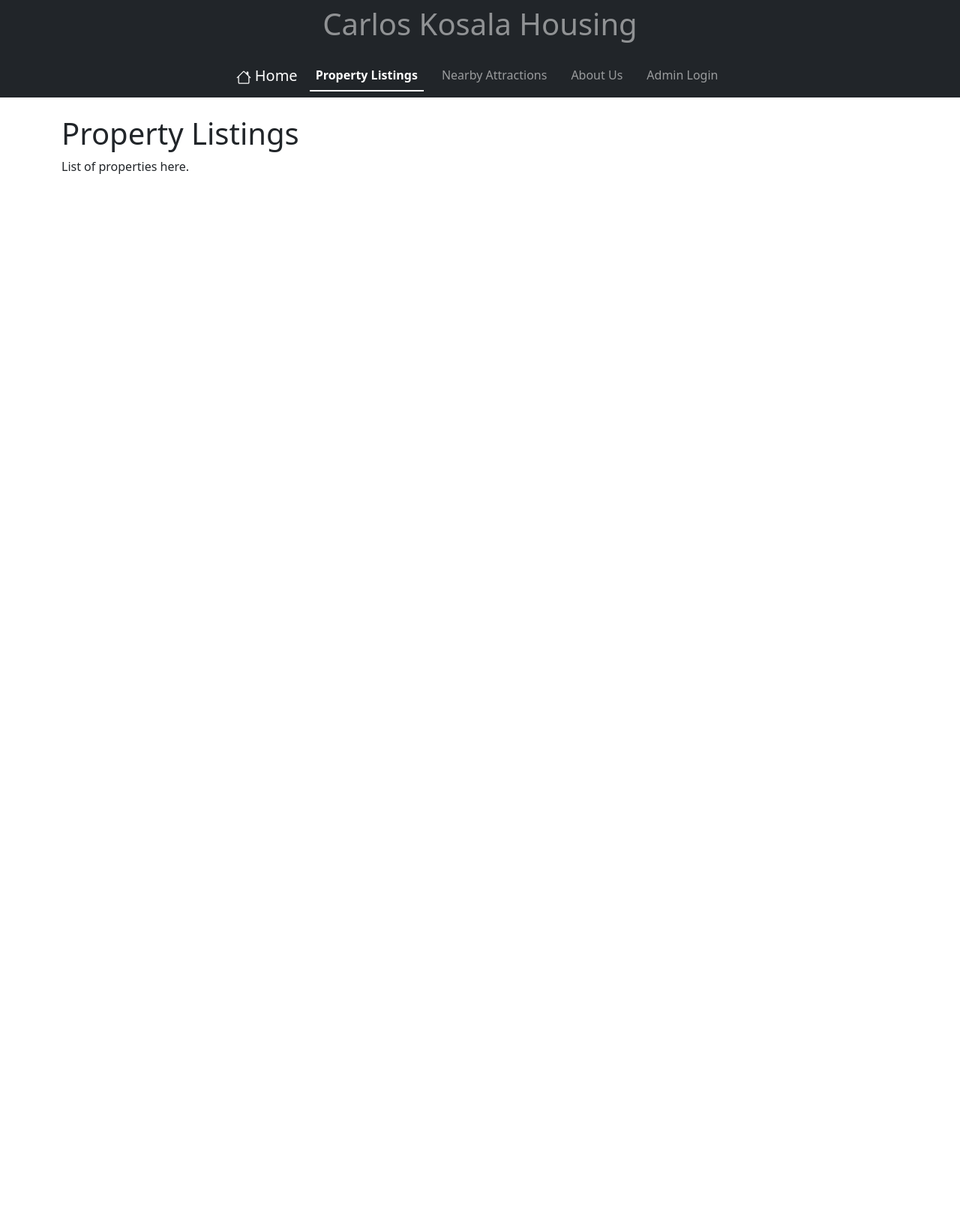
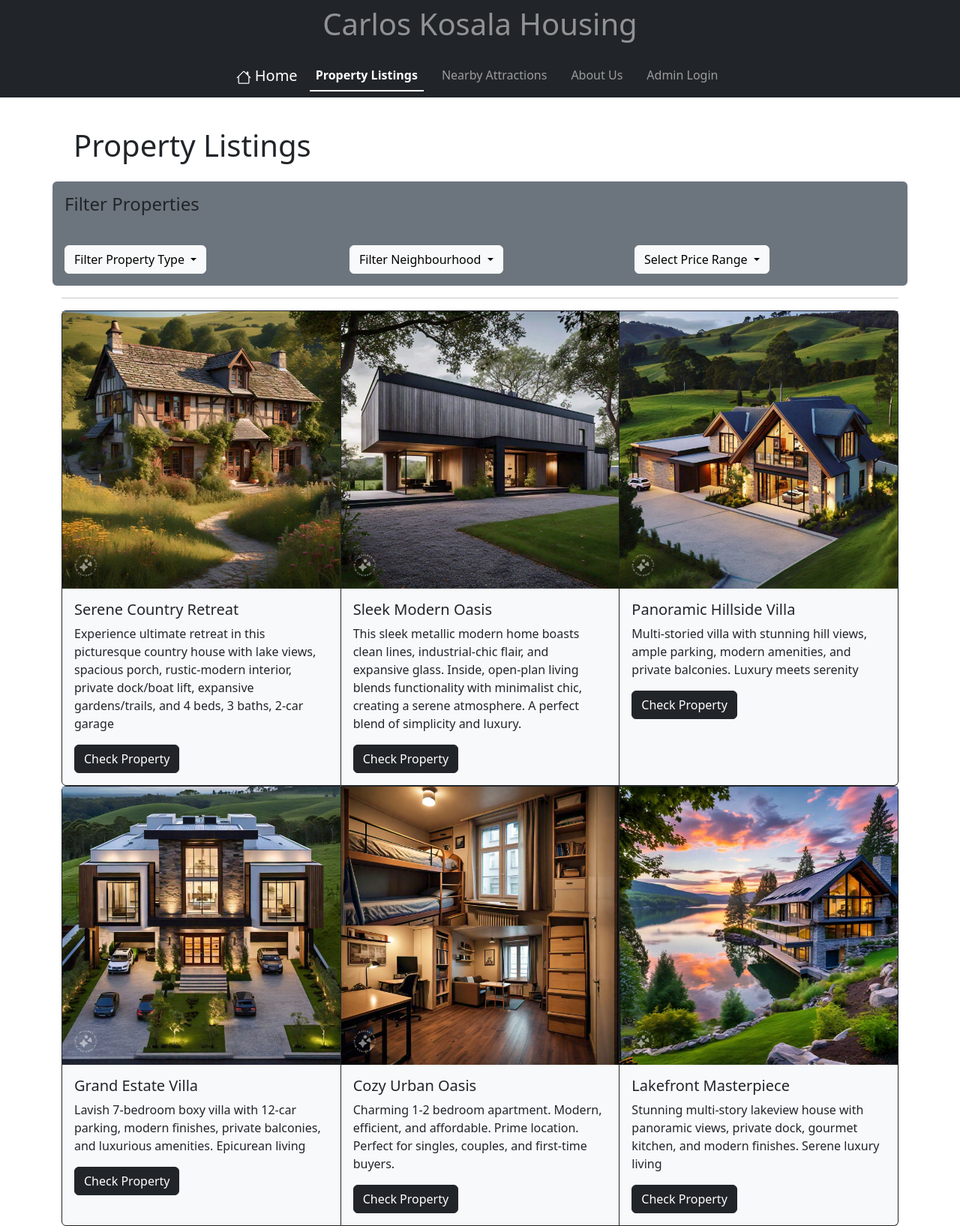
Before and after one commit to jayasripitti/PropertyListing, a Django app: page /properties/ in a window 1280 px wide. Shown: the whole page at 75% size. Before the commit the page ends 232 px from the top, so only its background shows below. Run offline with Django 5.2, Linux system fonts and the light colour scheme.

Commit message:
adding: property page

```diff
--- a/main/templates/main/properties.html
+++ b/main/templates/main/properties.html
@@ -1,5 +1,97 @@
 {% extends 'main/base.html' %}
 {% block content %}
-<h1>Property Listings</h1>
-<p>List of properties here.</p>
+{% load static %}
+<h1 class="p-3">Property Listings</h1>
+
+<div class="row bg-secondary rounded">
+    <h4 class="p-3 text-dark">Filter Properties</h4>
+    <div class="col p-3">
+        <div class="dropdown">
+            <button class="btn btn-light dropdown-toggle" type="button" id="dropdownMenuButton" data-toggle="dropdown"
+                aria-haspopup="true" aria-expanded="false">
+                Filter Property Type
+            </button>
+        </div>
+    </div>
+    <div class="col p-3">
+        <div class="dropdown">
+            <button class="btn btn-light dropdown-toggle" type="button" id="dropdownMenuButton" data-toggle="dropdown"
+                aria-haspopup="true" aria-expanded="false">
+                Filter Neighbourhood
+            </button>
+        </div>
+    </div>
+    <div class="col p-3">
+        <div class="dropdown">
+            <button class="btn btn-light dropdown-toggle" type="button" id="dropdownMenuButton" data-toggle="dropdown"
+                aria-haspopup="true" aria-expanded="false">
+                Select Price Range
+            </button>
+        </div>
+    </div>
+</div>
+
+
+<hr>
+
+<div class="card-group">
+    <div class="card text-dark bg-light border-dark">
+        <img class="d-block" src="{% static 'properties/property_1.jpeg' %}" alt="Serene Country Retreat" />
+        <div class="card-body">
+            <h5 class="card-title">Serene Country Retreat</h5>
+            <p class="card-text">Experience ultimate retreat in this picturesque country house with lake views, spacious
+                porch, rustic-modern interior, private dock/boat lift, expansive gardens/trails, and 4 beds, 3 baths,
+                2-car garage</p>
+            <a href="#" class="btn btn-dark">Check Property</a>
+        </div>
+    </div>
+    <div class="card text-dark bg-light border-dark">
+        <img class="d-block w-100" src="{% static 'properties/property_2.jpeg' %}" alt="Sleek Modern Oasis" />
+        <div class="card-body">
+            <h5 class="card-title">Sleek Modern Oasis</h5>
+            <p class="card-text">This sleek metallic modern home boasts clean lines, industrial-chic flair, and
+                expansive glass. Inside, open-plan living blends functionality with minimalist chic, creating a serene
+                atmosphere. A perfect blend of simplicity and luxury.</p>
+            <a href="#" class="btn btn-dark">Check Property</a>
+        </div>
+    </div>
+    <div class="card text-dark bg-light border-dark">
+        <img class="d-block w-100" src="{% static 'properties/property_3.jpeg' %}" alt="Panoramic Hillside Villa" />
+        <div class="card-body">
+            <h5 class="card-title">Panoramic Hillside Villa</h5>
+            <p class="card-text">Multi-storied villa with stunning hill views, ample parking, modern amenities, and
+                private balconies. Luxury meets serenity</p>
+            <a href="#" class="btn btn-dark">Check Property</a>
+        </div>
+    </div>
+</div>
+<div class="card-group">
+    <div class="card text-dark bg-light border-dark">
+        <img class="d-block w-100" src="{% static 'properties/property_4.jpeg' %}" alt="Grand Estate Villa" />
+        <div class="card-body">
+            <h5 class="card-title">Grand Estate Villa</h5>
+            <p class="card-text">Lavish 7-bedroom boxy villa with 12-car parking, modern finishes, private balconies,
+                and luxurious amenities. Epicurean living</p>
+            <a href="#" class="btn btn-dark">Check Property</a>
+        </div>
+    </div>
+    <div class="card text-dark bg-light border-dark">
+        <img class="d-block w-100" src="{% static 'properties/property_5.jpeg' %}" alt="Cozy Urban Oasis" />
+        <div class="card-body">
+            <h5 class="card-title">Cozy Urban Oasis</h5>
+            <p class="card-text">Charming 1-2 bedroom apartment. Modern, efficient, and affordable. Prime location.
+                Perfect for singles, couples, and first-time buyers.</p>
+            <a href="#" class="btn btn-dark">Check Property</a>
+        </div>
+    </div>
+    <div class="card text-dark bg-light border-dark">
+        <img class="d-block w-100" src="{% static 'properties/property_6.jpeg' %}" alt="Lakefront Masterpiece" />
+        <div class="card-body">
+            <h5 class="card-title">Lakefront Masterpiece</h5>
+            <p class="card-text">Stunning multi-story lakeview house with panoramic views, private dock, gourmet
+                kitchen, and modern finishes. Serene luxury living</p>
+            <a href="#" class="btn btn-dark">Check Property</a>
+        </div>
+    </div>
+</div>
 {% endblock %}
```
Also changed, not shown: main/static/properties/property_1.jpeg (added), main/static/properties/property_2.jpeg (added), main/static/properties/property_3.jpeg (added), main/static/properties/property_4.jpeg (added), main/static/properties/property_5.jpeg (added), main/static/properties/property_6.jpeg (added).
